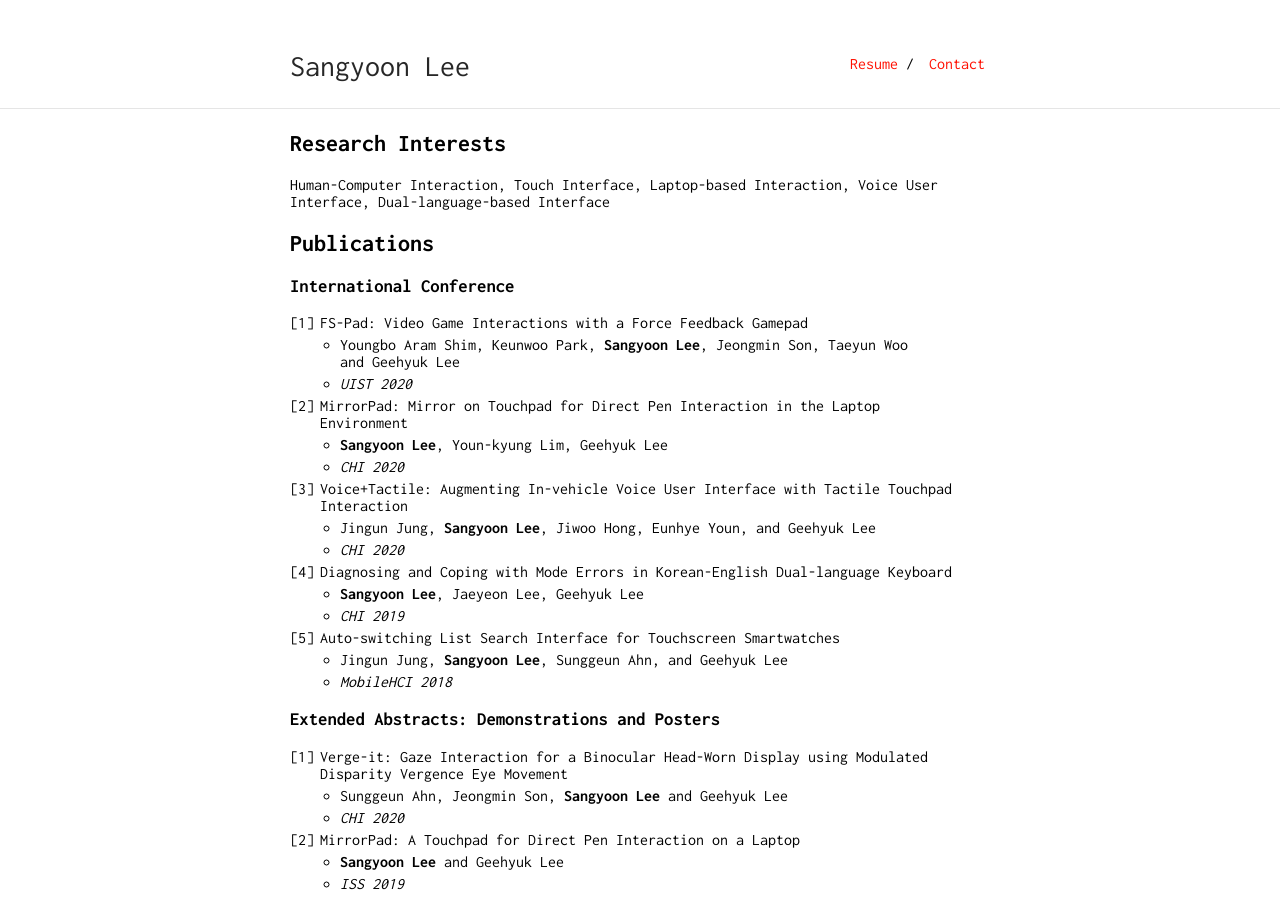
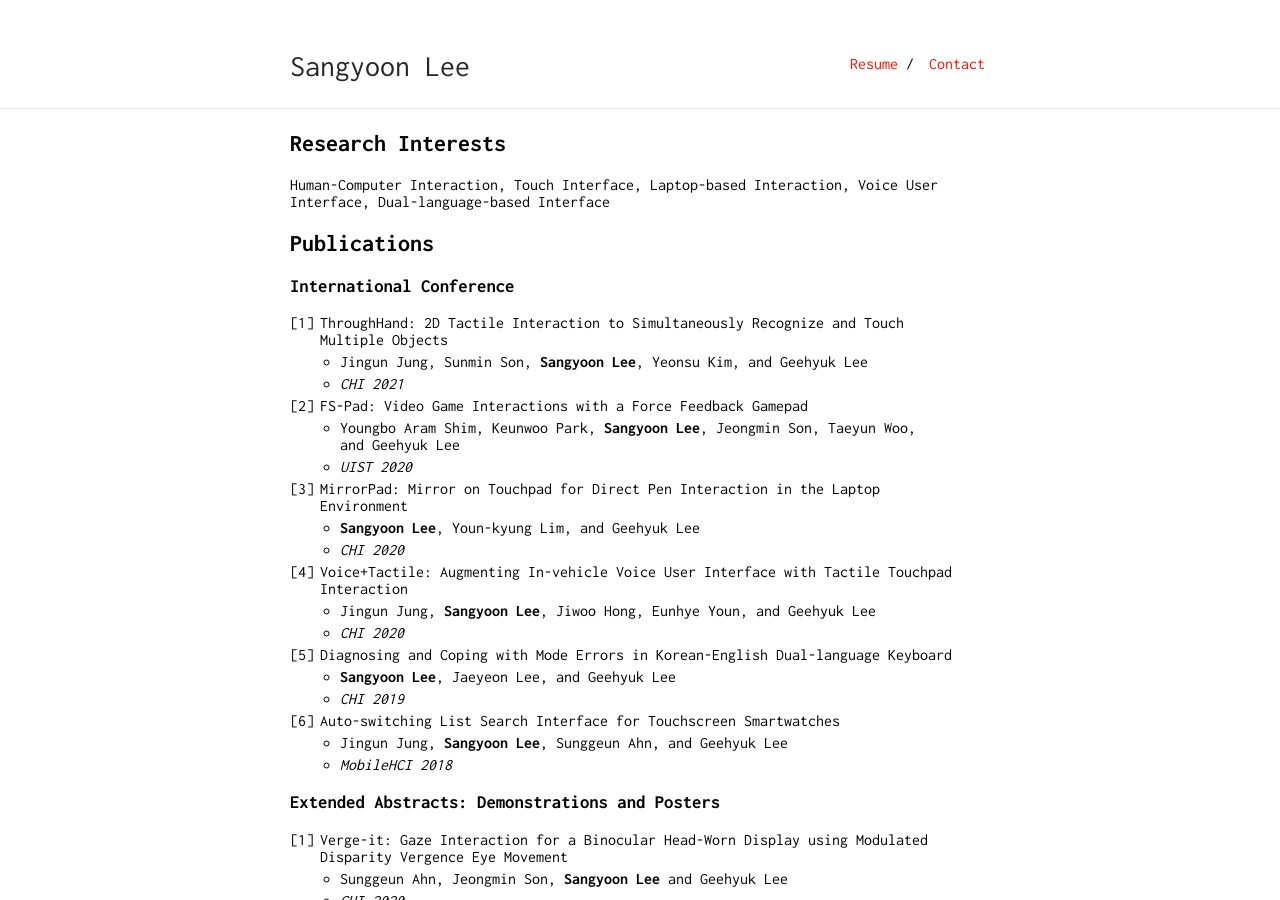
Before and after one commit to pinetree408/pinetree408.github.io, a Jekyll site: the page built from index.md, in a window 1280 px wide and 900 px high. Built offline with Jekyll 4.4.1, drawn with Linux system fonts in a browser that asks for light colours.

```diff
--- a/index.md
+++ b/index.md
@@ -12,23 +12,27 @@ Human-Computer Interaction, Touch Interface, Laptop-based Interaction, Voice Use
 
 ### International Conference
 
-1. FS-Pad: Video Game Interactions with a Force Feedback Gamepad
-  - Youngbo Aram Shim, Keunwoo Park, **Sangyoon Lee**, Jeongmin Son, Taeyun Woo and Geehyuk Lee
+1. ThroughHand: 2D Tactile Interaction to Simultaneously Recognize and Touch Multiple Objects
+  - Jingun Jung, Sunmin Son, **Sangyoon Lee**, Yeonsu Kim, and Geehyuk Lee
+  - *CHI 2021*
+
+2. FS-Pad: Video Game Interactions with a Force Feedback Gamepad
+  - Youngbo Aram Shim, Keunwoo Park, **Sangyoon Lee**, Jeongmin Son, Taeyun Woo, and Geehyuk Lee
   - *UIST 2020*
 
-2. MirrorPad: Mirror on Touchpad for Direct Pen Interaction in the Laptop Environment
-  - **Sangyoon Lee**, Youn-kyung Lim, Geehyuk Lee
+3. MirrorPad: Mirror on Touchpad for Direct Pen Interaction in the Laptop Environment
+  - **Sangyoon Lee**, Youn-kyung Lim, and Geehyuk Lee
   - *CHI 2020*
 
-3. Voice+Tactile: Augmenting In-vehicle Voice User Interface with Tactile Touchpad Interaction
+4. Voice+Tactile: Augmenting In-vehicle Voice User Interface with Tactile Touchpad Interaction
   - Jingun Jung, **Sangyoon Lee**, Jiwoo Hong, Eunhye Youn, and Geehyuk Lee
   - *CHI 2020*
 
-4. Diagnosing and Coping with Mode Errors in Korean-English Dual-language Keyboard
-  - **Sangyoon Lee**, Jaeyeon Lee, Geehyuk Lee
+5. Diagnosing and Coping with Mode Errors in Korean-English Dual-language Keyboard
+  - **Sangyoon Lee**, Jaeyeon Lee, and Geehyuk Lee
   - *CHI 2019*
 
-5. Auto-switching List Search Interface for Touchscreen Smartwatches
+6. Auto-switching List Search Interface for Touchscreen Smartwatches
   - Jingun Jung, **Sangyoon Lee**, Sunggeun Ahn, and Geehyuk Lee
   - *MobileHCI 2018*
 
```
